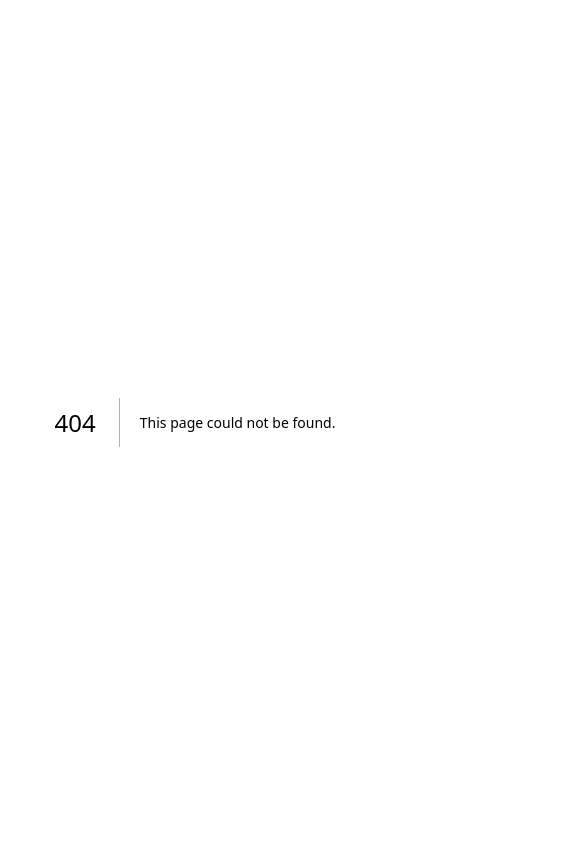
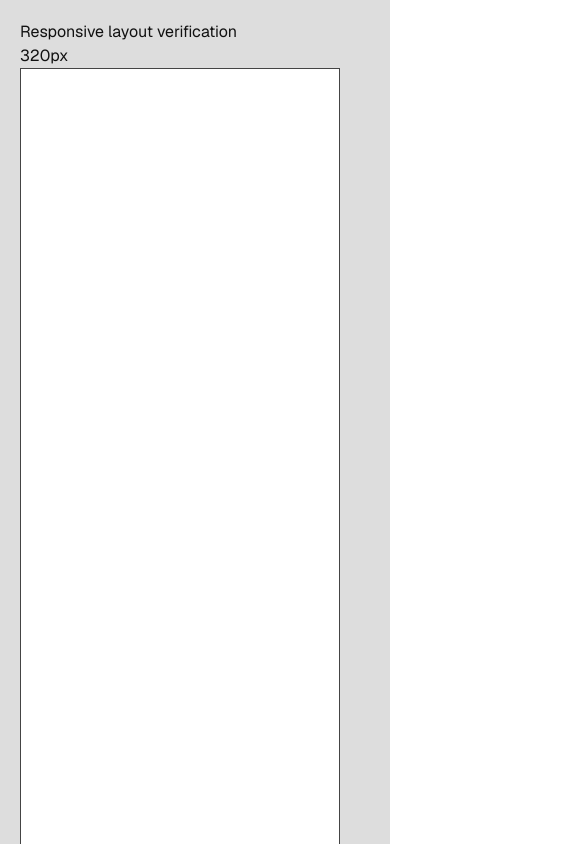
Before and after one commit to hellonexavo/nexavo, a Next.js app: page /layout-verification in a window 390 px wide. Before the commit this address had no page. Shown: the top 844 px of the page, 585 px wide, since content can reach past the window. Built offline with nearby package versions, Linux system fonts and the light colour scheme.

Commit message:
Add isolated staging harness for responsive layout verification

```diff
--- /dev/null
+++ b/app/layout-verification/page.tsx
@@ -0,0 +1,3 @@
+import type { Metadata } from "next";
+export const metadata: Metadata = { title: "Layout verification", robots: { index: false, follow: false } };
+export default function LayoutQA(){ return <main style={{background:"#ddd",color:"#111",padding:20}}><h1>Responsive layout verification</h1>{[320,390,768,1100,1440].map(width=><section key={width}><h2>{width}px</h2><iframe title={`Homepage at ${width}px`} src="/" width={width} height={900} style={{border:"1px solid #444",display:"block"}} /></section>)}<section><h2>Project request</h2><iframe title="Project request" src="/checkout" width={390} height={1000}/></section></main>}
```
